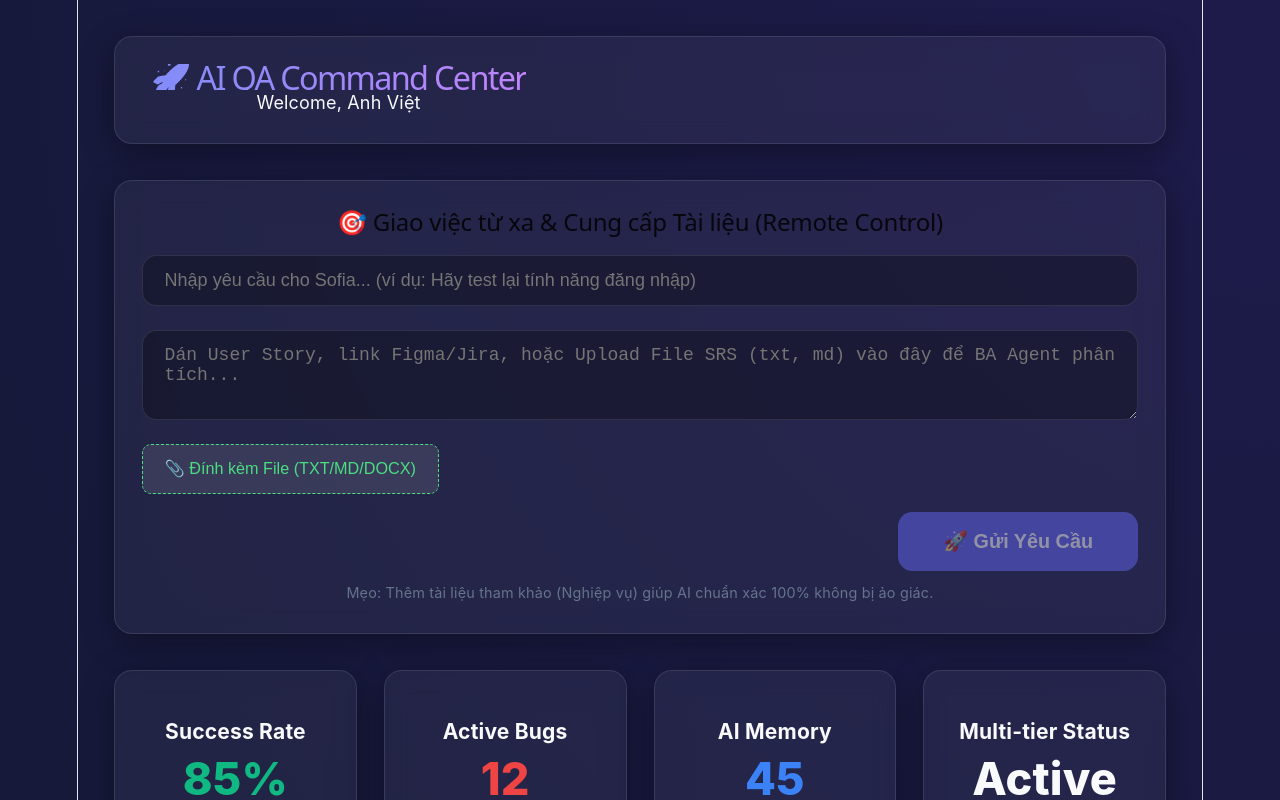
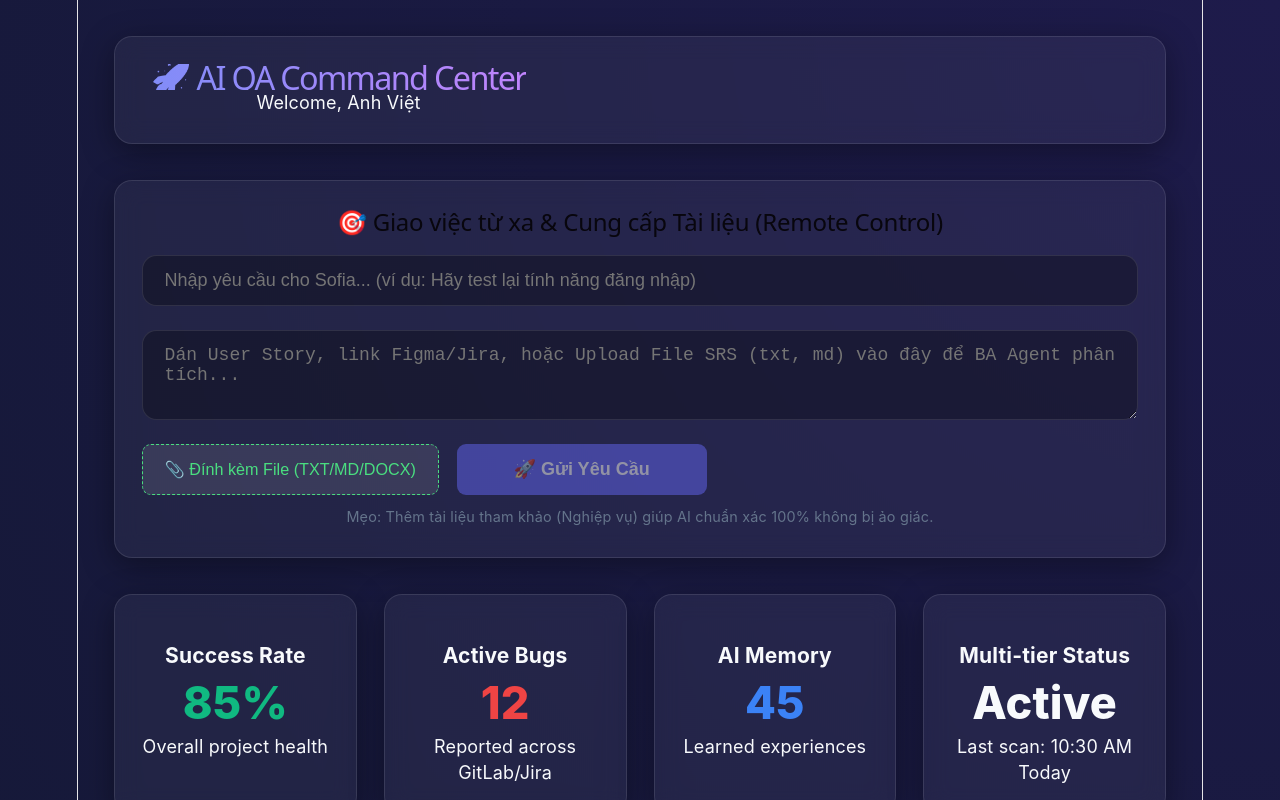
Before and after one commit to kviethp/ai-qa-dashboard, a React (Vite) app: page / in a window 1280 px wide. Shown: the top 800 px of the page. Built offline with nearby package versions, Linux system fonts and the light colour scheme; no server answers; the database is empty.

Commit message:
UI: Align Send button horizontally with Upload button

```diff
--- a/src/App.css
+++ b/src/App.css
@@ -284,13 +284,14 @@ td {
   background: var(--primary);
   color: white;
   border: none;
-  padding: 1rem 2.5rem;
-  border-radius: 0.8rem;
+  padding: 0.8rem 2.5rem;
+  border-radius: 0.5rem;
   font-weight: 600;
-  font-size: 1.1rem;
+  font-size: 1rem;
   cursor: pointer;
   transition: all 0.3s;
-  align-self: flex-end;
+  flex: 1;
+  max-width: 250px;
 }
 
 .btn-send-main:disabled {
@@ -573,6 +574,7 @@ td {
     align-self: stretch;
     font-size: 1.2rem;
     border-radius: 1rem;
+    max-width: none;
     box-shadow: 0 4px 15px rgba(99, 102, 241, 0.4);
   }
 
--- a/src/App.jsx
+++ b/src/App.jsx
@@ -202,11 +202,11 @@ const Dashboard = () => {
                 >
                   📎 Đính kèm File (TXT/MD/DOCX)
                 </button>
+                <button className="btn-send-main" onClick={pushCommand} disabled={isSending || !taskInput.trim()}>
+                  {isSending ? "Đang gửi..." : "🚀 Gửi Yêu Cầu"}
+                </button>
               </div>
             </div>
-            <button className="btn-send-main" onClick={pushCommand} disabled={isSending || !taskInput.trim()}>
-              {isSending ? "Đang gửi..." : "🚀 Gửi Yêu Cầu"}
-            </button>
           </div>
           <p className="hint">Mẹo: Thêm tài liệu tham khảo (Nghiệp vụ) giúp AI chuẩn xác 100% không bị ảo giác.</p>
         </section>
```
